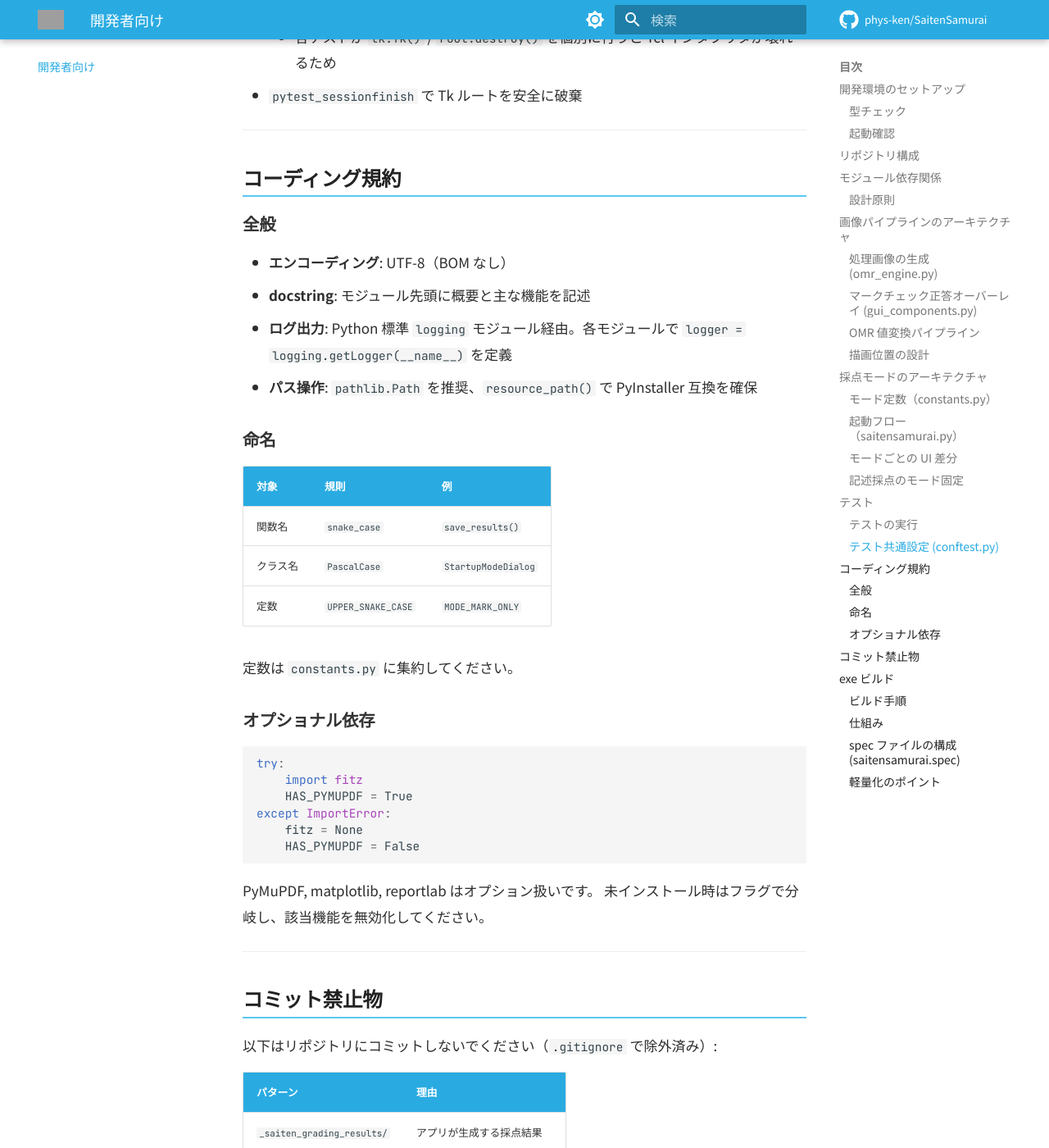
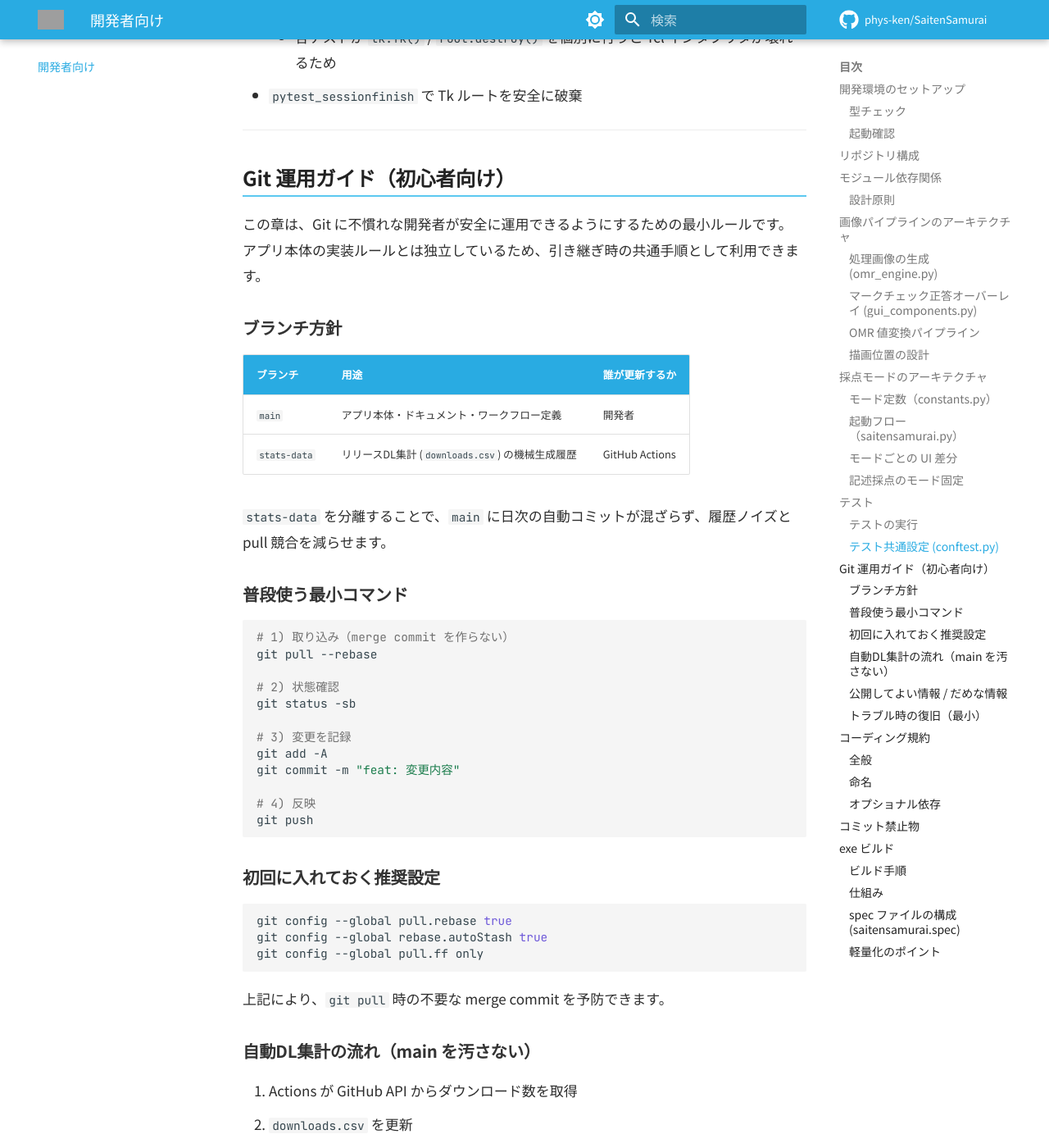
Before and after one commit to phys-ken/SaitenSamurai, an MkDocs documentation site: the page built from docs/development.md, in a window 1280 px wide and 1400 px high, scrolled down 7896 px. Shown: the whole window at 82% size. Built offline with MkDocs 1.6.1 and Material for MkDocs 9.7.7, drawn with Linux system fonts in a browser that asks for light colours; comment, search, counter and statistics services are not loaded; some of the changed text lies outside the part shown; grey boxes are pictures that could not be loaded.

Commit message:
chore: move download stats automation to stats-data branch and add git ops guide

````diff
--- a/docs/development.md
+++ b/docs/development.md
@@ -306,6 +306,84 @@ python -m pytest tests/ -q --timeout=60 -p no:warnings --cov=main_src --cov-repo
 
 ---
 
+## Git 運用ガイド（初心者向け）
+
+この章は、Git に不慣れな開発者が安全に運用できるようにするための最小ルールです。
+アプリ本体の実装ルールとは独立しているため、引き継ぎ時の共通手順として利用できます。
+
+### ブランチ方針
+
+| ブランチ | 用途 | 誰が更新するか |
+|---|---|---|
+| `main` | アプリ本体・ドキュメント・ワークフロー定義 | 開発者 |
+| `stats-data` | リリースDL集計 (`downloads.csv`) の機械生成履歴 | GitHub Actions |
+
+`stats-data` を分離することで、`main` に日次の自動コミットが混ざらず、履歴ノイズと pull 競合を減らせます。
+
+### 普段使う最小コマンド
+
+```bash
+# 1) 取り込み（merge commit を作らない）
+git pull --rebase
+
+# 2) 状態確認
+git status -sb
+
+# 3) 変更を記録
+git add -A
+git commit -m "feat: 変更内容"
+
+# 4) 反映
+git push
+```
+
+### 初回に入れておく推奨設定
+
+```bash
+git config --global pull.rebase true
+git config --global rebase.autoStash true
+git config --global pull.ff only
+```
+
+上記により、`git pull` 時の不要な merge commit を予防できます。
+
+### 自動DL集計の流れ（main を汚さない）
+
+1. Actions が GitHub API からダウンロード数を取得
+2. `downloads.csv` を更新
+3. 更新結果を `stats-data` ブランチへ push
+
+`main` への自動書き込みは行いません。
+
+### 公開してよい情報 / だめな情報
+
+Git の運用手順そのものは個人情報ではないため、開発者向けドキュメントに記載して問題ありません。
+ただし、以下は公開しないでください。
+
+| 種別 | 例 |
+|---|---|
+| 秘密情報 | トークン、APIキー、パスワード |
+| 個人情報 | 生徒名簿、個票データ、メールアドレス一覧 |
+| 環境固有情報 | 個人PCの絶対パス、組織内サーバー名 |
+
+### トラブル時の復旧（最小）
+
+```bash
+# 作業中変更を退避
+git stash -u
+
+# main を最新へ
+git checkout main
+git pull --rebase
+
+# 退避を戻す
+git stash pop
+```
+
+競合が出た場合は、慌てて push せず `git status` で競合ファイルを確認してから解決してください。
+
+---
+
 ## コーディング規約
 
 ### 全般
````
Also changed, not shown: DEVELOPMENT.md (+79 -0 lines), .github/download_stats/README.md, 1 other file.
